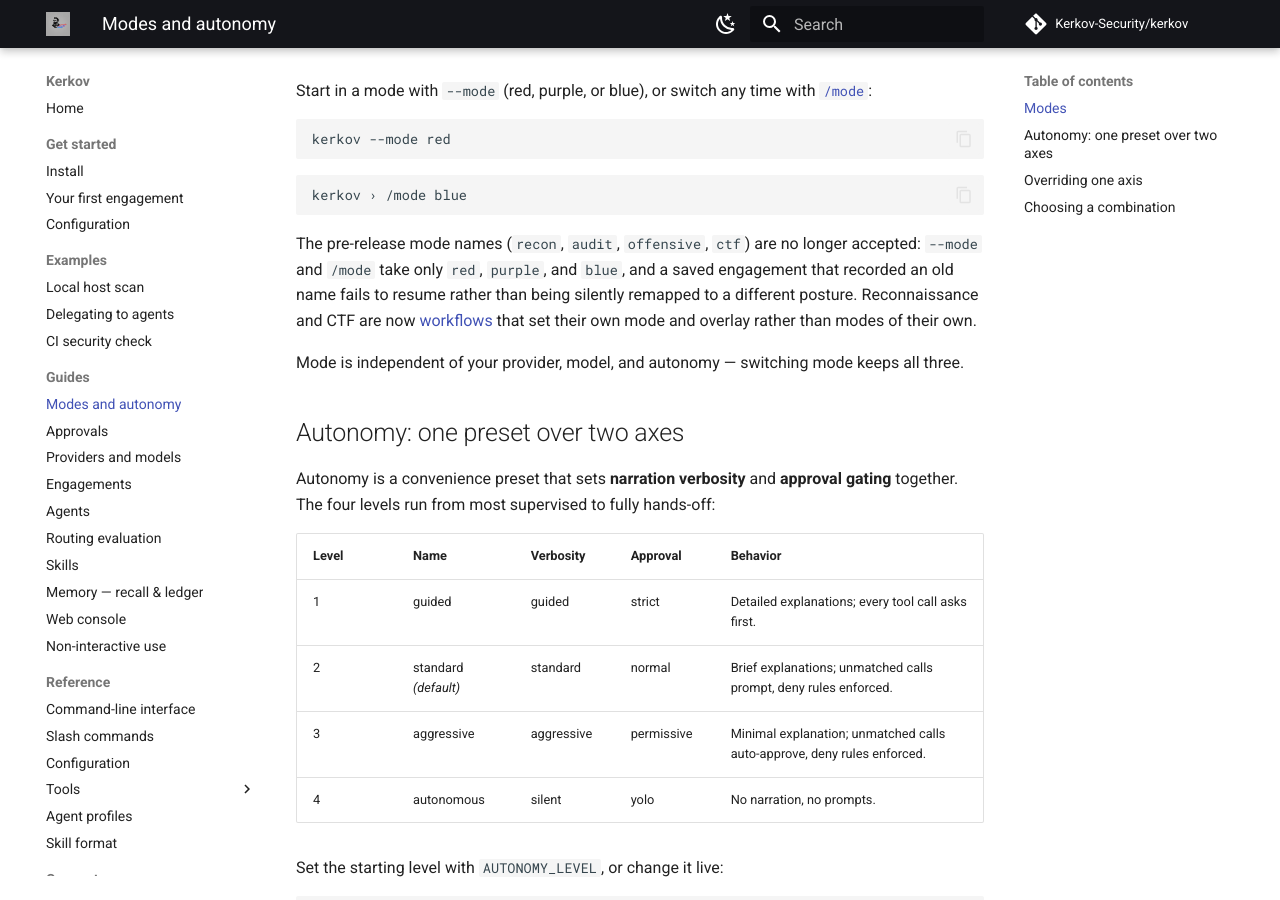
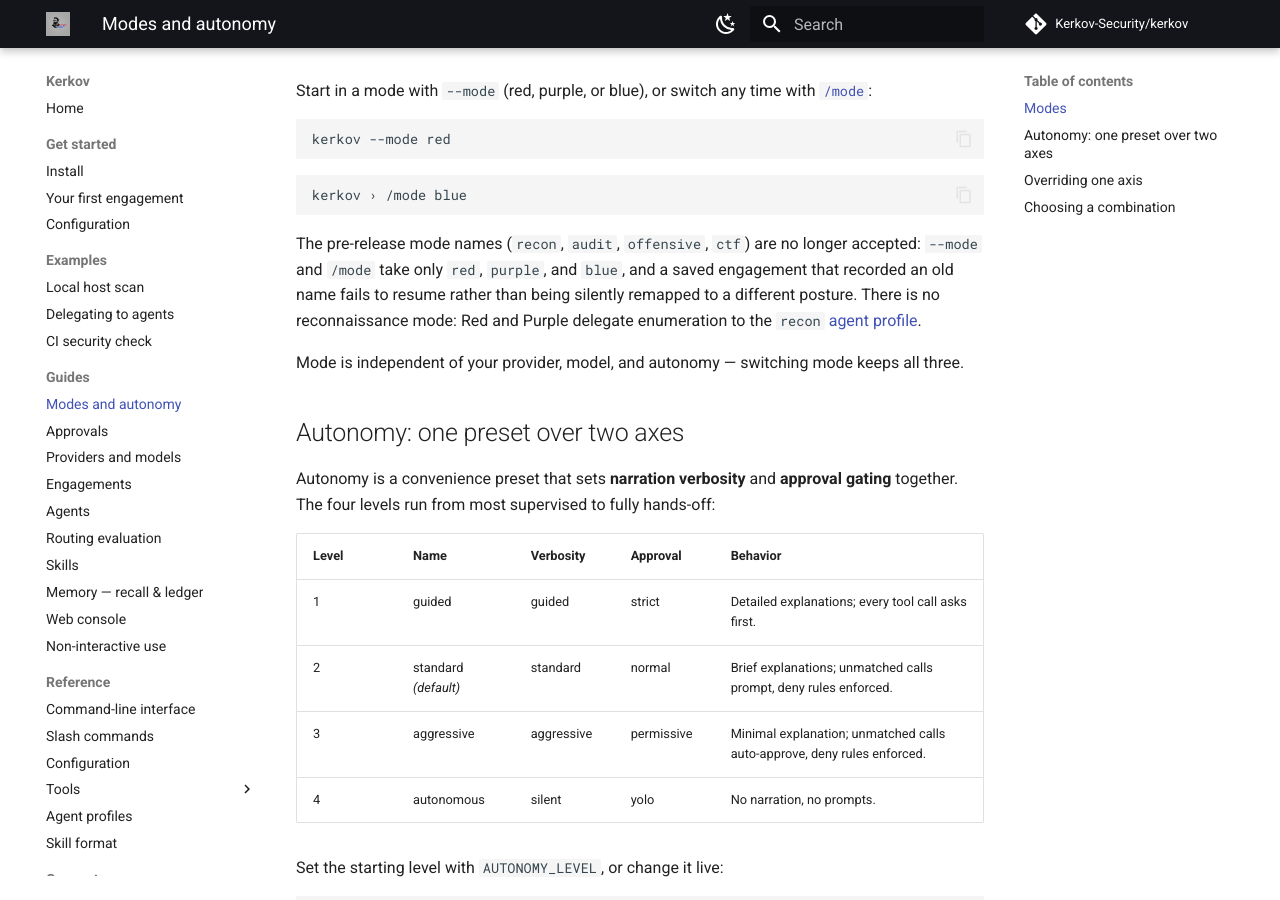
Before and after one commit to Kerkov-Security/kerkov, an MkDocs documentation site: the page built from docs/guides/modes-and-autonomy.md, in a window 1280 px wide and 900 px high, scrolled down 659 px. Built offline with MkDocs 1.6.1 and Material for MkDocs 9.7.7, drawn with Linux system fonts in a browser that asks for light colours; comment, search, counter and statistics services are not loaded.

Commit message:
Drop stale claims that recon and CTF are workflows
Recon is not a mode or a workflow; enumeration belongs to the recon
agent profile. CTF is not a workflow yet. Also replace the pre-refactor
mode names left in the architecture overview.

```diff
--- a/docs/guides/modes-and-autonomy.md
+++ b/docs/guides/modes-and-autonomy.md
@@ -30,9 +30,9 @@ kerkov › /mode blue
 The pre-release mode names (`recon`, `audit`, `offensive`, `ctf`) are no longer
 accepted: `--mode` and `/mode` take only `red`, `purple`, and `blue`, and a saved
 engagement that recorded an old name fails to resume rather than being silently
-remapped to a different posture. Reconnaissance and CTF are now
-[workflows](web-console.md) that set their own mode and overlay rather than modes
-of their own.
+remapped to a different posture. There is no reconnaissance mode: Red and
+Purple delegate enumeration to the `recon`
+[agent profile](../reference/agent-profiles.md).
 
 Mode is independent of your provider, model, and autonomy — switching mode keeps
 all three.
```
Also changed, not shown: AGENTS.md (+1 -1 lines), docs/concepts/architecture.md (+2 -2 lines), 1 other file.
